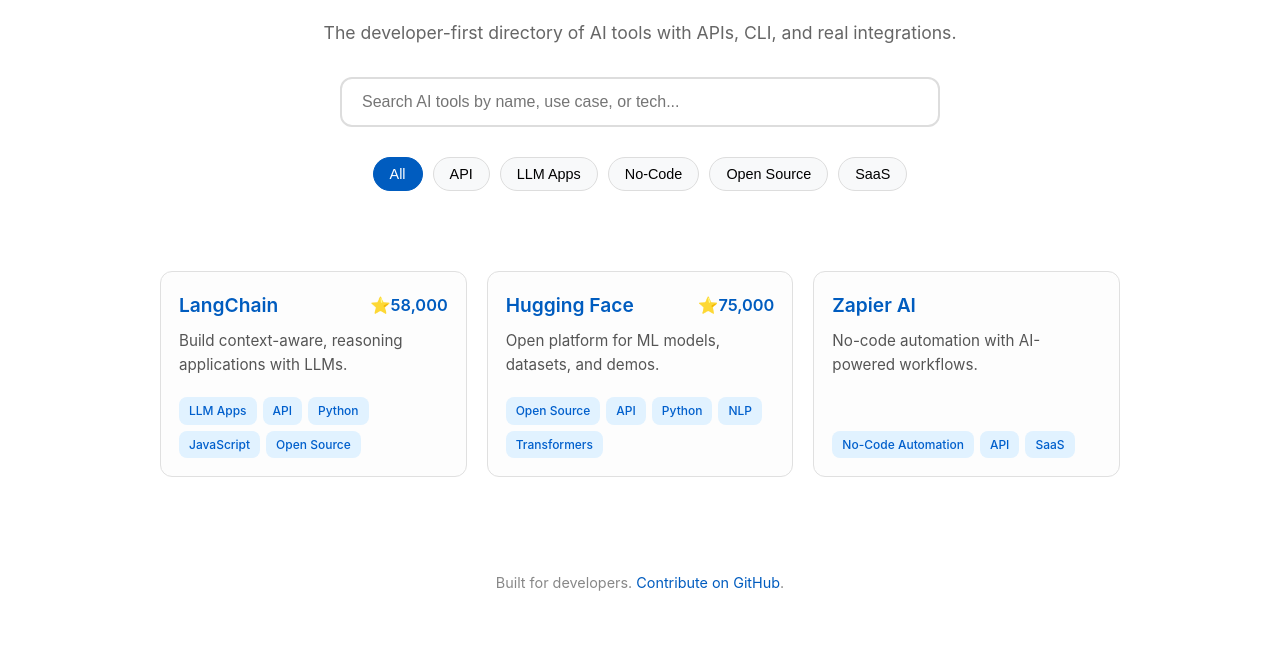
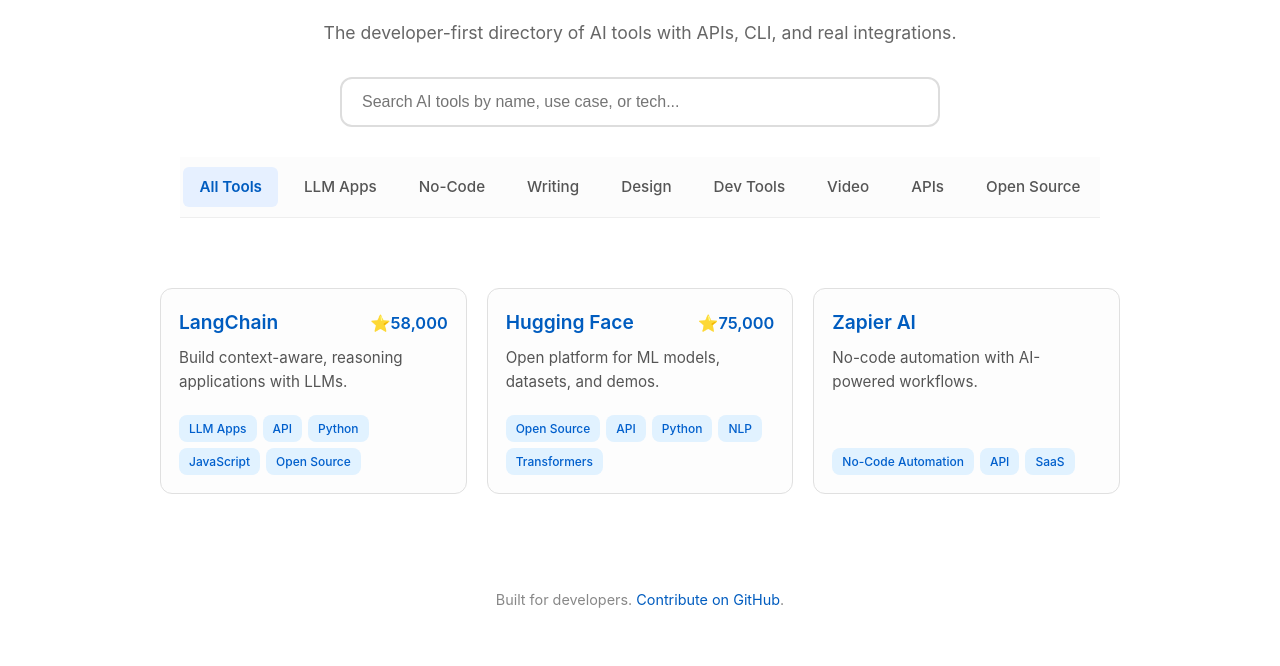
Before and after one commit to Devamstark/devxtools, a plain HTML site: page index.html in a window 1280 px wide. Shown: the part 222-888 px from the top of the page. Drawn offline with Linux system fonts and the light colour scheme; a web font is replaced by a local one.

Commit message:
feat: update UI with top tabs like FutureTools.io

```diff
--- a/index.html
+++ b/index.html
@@ -3,43 +3,43 @@
 <head>
   <meta charset="UTF-8" />
   <meta name="viewport" content="width=device-width, initial-scale=1.0"/>
-  <title>⚡ DevXTools – Best AI Tools for Developers</title>
-  <meta name="description" content="Developer-first directory of AI tools with APIs, CLI, and open-source integrations.">
+  <title>⚡ DevXTools</title>
+  <meta name="description" content="Developer-first directory of AI tools with APIs, CLI, and real integrations." />
+  <link href="https://rsms.me/inter/inter.css" rel="stylesheet">
   <link rel="stylesheet" href="styles.css" />
-  <!-- Import Inter font (used on bestofai.com) -->
-  <link href="https://rsms.me/inter/inter.css" rel="stylesheet">
 </head>
 <body>
   <div class="container">
     <header class="hero">
-      <h1>
-        <span class="logo">⚡ DevXTools</span>
-      </h1>
+      <h1><span class="logo">⚡ DevXTools</span></h1>
       <p class="tagline">The developer-first directory of AI tools with APIs, CLI, and real integrations.</p>
 
-      <!-- Modern Search Bar -->
+      <!-- Search Bar -->
       <div class="search-container">
         <input type="text" id="search" placeholder="Search AI tools by name, use case, or tech..." />
       </div>
 
-      <!-- Filter Chips -->
-      <div class="filter-chips">
-        <button class="chip active" data-filter="all">All</button>
-        <button class="chip" data-filter="hasApi">API</button>
-        <button class="chip" data-filter="LLM Apps">LLM Apps</button>
-        <button class="chip" data-filter="No-Code Automation">No-Code</button>
-        <button class="chip" data-filter="Open Source">Open Source</button>
-        <button class="chip" data-filter="SaaS">SaaS</button>
-      </div>
+      <!-- Top Navigation Tabs -->
+      <nav class="top-nav">
+        <a href="#" class="nav-link active" data-filter="all">All Tools</a>
+        <a href="#" class="nav-link" data-filter="LLM Apps">LLM Apps</a>
+        <a href="#" class="nav-link" data-filter="No-Code Automation">No-Code</a>
+        <a href="#" class="nav-link" data-filter="Writing">Writing</a>
+        <a href="#" class="nav-link" data-filter="Design">Design</a>
+        <a href="#" class="nav-link" data-filter="Developer Tools">Dev Tools</a>
+        <a href="#" class="nav-link" data-filter="Video">Video</a>
+        <a href="#" class="nav-link" data-filter="hasApi">APIs</a>
+        <a href="#" class="nav-link" data-filter="Open Source">Open Source</a>
+      </nav>
     </header>
 
-    <!-- Tool Cards -->
+    <!-- Tool List -->
     <main id="tool-list">
-      <!-- Tools will be injected here -->
+      <!-- Tools will be loaded here -->
     </main>
 
     <footer>
-      <p>Built for developers. <a href="https://github.com/yourusername/devxtools">Contribute on GitHub</a>.</p>
+      <p>Built for developers. <a href="https://github.com/Devamstark/devxtools">Contribute on GitHub</a>.</p>
     </footer>
   </div>
 
--- a/scripts.js
+++ b/scripts.js
@@ -1,10 +1,8 @@
-// === scripts.js - Full updated version with search & filter chips ===
-// Handles search, filter chips, and dynamic rendering
-
+// === scripts.js - Full updated version with top navigation tabs ===
 document.addEventListener("DOMContentLoaded", async () => {
   const toolList = document.getElementById("tool-list");
   const searchInput = document.getElementById("search");
-  const chips = document.querySelectorAll(".chip");
+  const navLinks = document.querySelectorAll(".nav-link");
 
   let activeFilter = "all";
   let tools = [];
@@ -16,7 +14,7 @@ document.addEventListener("DOMContentLoaded", async () => {
     tools = await res.json();
   } catch (e) {
     toolList.innerHTML = `
-      <p style="text-align: center; color: #d32f2f; padding: 20px;">
+      <p style="grid-column: 1 / -1; text-align: center; color: #d32f2f; padding: 20px;">
         🛠️ Failed to load tools. Check your <code>tools.json</code> file.
       </p>`;
     console.error("Error loading tools:", e);
@@ -32,20 +30,17 @@ document.addEventListener("DOMContentLoaded", async () => {
     return false;
   }
 
-  // Render tools based on search and filter
+  // Render tools
   function renderTools() {
     const query = searchInput.value.toLowerCase().trim();
 
     const filtered = tools.filter(tool => {
-      const matchesSearch = query === "" ||
+      const matchesSearch = !query ||
         tool.name.toLowerCase().includes(query) ||
         tool.description.toLowerCase().includes(query) ||
-        (tool.tags && tool.tags.some(tag => tag.toLowerCase().includes(query))) ||
-        (tool.useCases && tool.useCases.some(uc => uc.toLowerCase().includes(query)));
-
-      const matchesChip = matchesFilter(tool, activeFilter);
-
-      return matchesSearch && matchesChip;
+        (tool.tags && tool.tags.some(t => t.toLowerCase().includes(query)));
+      const matchesTab = matchesFilter(tool, activeFilter);
+      return matchesSearch && matchesTab;
     });
 
     if (filtered.length === 0) {
@@ -59,9 +54,9 @@ document.addEventListener("DOMContentLoaded", async () => {
     toolList.innerHTML = filtered.map(tool => `
       <div class="tool-card">
         <h3>
-          <a href="${tool.url}" target="_blank" rel="noopener">${tool.name}</a>
+          <a href="${tool.url}" target="_blank">${tool.name}</a>
           ${tool.githubUrl
-            ? `<a href="${tool.githubUrl}" class="github-link" target="_blank" rel="noopener">⭐${tool.stars.toLocaleString()}</a>`
+            ? `<a href="${tool.githubUrl}" class="github-link" target="_blank">⭐${tool.stars.toLocaleString()}</a>`
             : ''}
         </h3>
         <p>${tool.description}</p>
@@ -75,12 +70,16 @@ document.addEventListener("DOMContentLoaded", async () => {
   // Search input
   searchInput.addEventListener("input", renderTools);
 
-  // Filter chips
-  chips.forEach(chip => {
-    chip.addEventListener("click", () => {
-      activeFilter = chip.getAttribute("data-filter");
-      chips.forEach(c => c.classList.remove("active"));
-      chip.classList.add("active");
+  // Top nav tab clicks
+  navLinks.forEach(link => {
+    link.addEventListener("click", (e) => {
+      e.preventDefault();
+      activeFilter = link.getAttribute("data-filter");
+
+      // Update active class
+      navLinks.forEach(l => l.classList.remove("active"));
+      link.classList.add("active");
+
       renderTools();
     });
   });
@@ -94,7 +93,6 @@ document.addEventListener("DOMContentLoaded", async () => {
   toggle.className = "theme-toggle";
   toggle.innerHTML = "🌙";
   toggle.title = "Toggle dark mode";
-  toggle.setAttribute("aria-label", "Toggle dark mode");
   toggle.onclick = () => {
     body.classList.toggle("dark");
     toggle.innerHTML = body.classList.contains("dark") ? "☀️" : "🌙";
--- a/styles.css
+++ b/styles.css
@@ -1,5 +1,8 @@
-/* === styles.css - Modern, bestofai.com-inspired design === */
-* { box-sizing: border-box; }
+/* === styles.css - Modern, clean design inspired by FutureTools.io === */
+
+* {
+  box-sizing: border-box;
+}
 
 body {
   font-family: 'Inter', -apple-system, BlinkMacSystemFont, 'Segoe UI', Roboto, sans-serif;
@@ -22,6 +25,7 @@ body.dark {
   padding: 20px;
 }
 
+/* === Hero Section === */
 .hero {
   text-align: center;
   padding: 50px 20px 30px;
@@ -43,6 +47,7 @@ body.dark {
   margin-right: auto;
 }
 
+/* === Search Bar === */
 .search-container {
   max-width: 600px;
   margin: 0 auto 30px;
@@ -55,9 +60,12 @@ body.dark {
   border: 2px solid #ddd;
   border-radius: 12px;
   outline: none;
+  transition: border 0.2s;
 }
 
-#search:focus { border-color: #005cbf; }
+#search:focus {
+  border-color: #005cbf;
+}
 
 body.dark #search {
   background: #1e1e1e;
@@ -65,42 +73,62 @@ body.dark #search {
   border-color: #444;
 }
 
-.filter-chips {
+/* === Top Navigation Tabs === */
+.top-nav {
   display: flex;
   justify-content: center;
   gap: 10px;
-  flex-wrap: wrap;
-  margin-bottom: 30px;
+  overflow-x: auto;
+  white-space: nowrap;
+  padding: 10px 0;
+  margin-bottom: 20px;
+  border-bottom: 1px solid #eee;
+  background: #fcfcfc;
+  scrollbar-width: none;
 }
 
-.chip {
-  padding: 8px 16px;
-  border: 1px solid #ddd;
-  border-radius: 20px;
-  background: #f8f9fa;
-  font-size: 0.9em;
-  cursor: pointer;
+.top-nav::-webkit-scrollbar {
+  display: none;
 }
 
-.chip:hover { background: #e9ecef; }
-
-.chip.active {
-  background: #005cbf;
-  color: white;
-  border-color: #005cbf;
+.nav-link {
+  color: #555;
+  text-decoration: none;
+  padding: 8px 16px;
+  font-size: 0.95em;
+  font-weight: 500;
+  border-radius: 6px;
+  transition: all 0.2s ease;
+  white-space: nowrap;
 }
 
-body.dark .chip {
-  background: #2a2a2a;
-  border-color: #555;
-  color: #ddd;
+.nav-link:hover {
+  color: #005cbf;
+  background: #f0f7ff;
 }
 
-body.dark .chip.active {
-  background: #0066ff;
-  border-color: #0066ff;
+.nav-link.active {
+  color: #005cbf;
+  background: #e6f0ff;
+  font-weight: 600;
 }
 
+body.dark .top-nav {
+  border-bottom-color: #444;
+  background: #1a1a1a;
+}
+
+body.dark .nav-link {
+  color: #bbb;
+}
+
+body.dark .nav-link:hover,
+body.dark .nav-link.active {
+  color: #8fc1e3;
+  background: #2a4566;
+}
+
+/* === Tool Cards Grid === */
 #tool-list {
   display: grid;
   grid-template-columns: repeat(auto-fill, minmax(300px, 1fr));
@@ -121,6 +149,7 @@ body.dark .chip.active {
 .tool-card:hover {
   transform: translateY(-2px);
   box-shadow: 0 10px 20px rgba(0,0,0,0.05);
+  border-color: #ccc;
 }
 
 body.dark .tool-card {
@@ -128,6 +157,7 @@ body.dark .tool-card {
   border-color: #333;
 }
 
+/* Tool Card Header */
 .tool-card h3 {
   margin: 0 0 8px 0;
   font-size: 1.2em;
@@ -142,15 +172,19 @@ body.dark .tool-card {
   font-weight: 600;
 }
 
-.tool-card h3 a:hover { text-decoration: underline; }
+.tool-card h3 a:hover {
+  text-decoration: underline;
+}
 
 .github-link {
   font-size: 0.85em;
   color: #005cbf;
   text-decoration: none;
   margin-left: 8px;
+  font-weight: 500;
 }
 
+/* Description */
 .tool-card p {
   margin: 0 0 12px 0;
   font-size: 0.95em;
@@ -158,8 +192,11 @@ body.dark .tool-card {
   flex-grow: 1;
 }
 
-body.dark .tool-card p { color: #bbb; }
+body.dark .tool-card p {
+  color: #bbb;
+}
 
+/* Tags */
 .tags {
   display: flex;
   flex-wrap: wrap;
@@ -181,6 +218,7 @@ body.dark .tag {
   color: #8fc1e3;
 }
 
+/* Footer */
 footer {
   text-align: center;
   margin-top: 60px;
@@ -194,8 +232,11 @@ footer a {
   text-decoration: none;
 }
 
-footer a:hover { text-decoration: underline; }
+footer a:hover {
+  text-decoration: underline;
+}
 
+/* Dark Mode Toggle */
 .theme-toggle {
   position: fixed;
   top: 20px;
@@ -211,6 +252,7 @@ footer a:hover { text-decoration: underline; }
   cursor: pointer;
   font-size: 1.2em;
   z-index: 100;
+  box-shadow: 0 2px 5px rgba(0,0,0,0.1);
 }
 
 body.dark .theme-toggle {
@@ -219,7 +261,12 @@ body.dark .theme-toggle {
   border-color: #555;
 }
 
+/* Responsive */
 @media (max-width: 600px) {
-  .logo { font-size: 2em; }
-  #tool-list { grid-template-columns: 1fr; }
+  .logo {
+    font-size: 2em;
+  }
+  #tool-list {
+    grid-template-columns: 1fr;
+  }
 }
```
